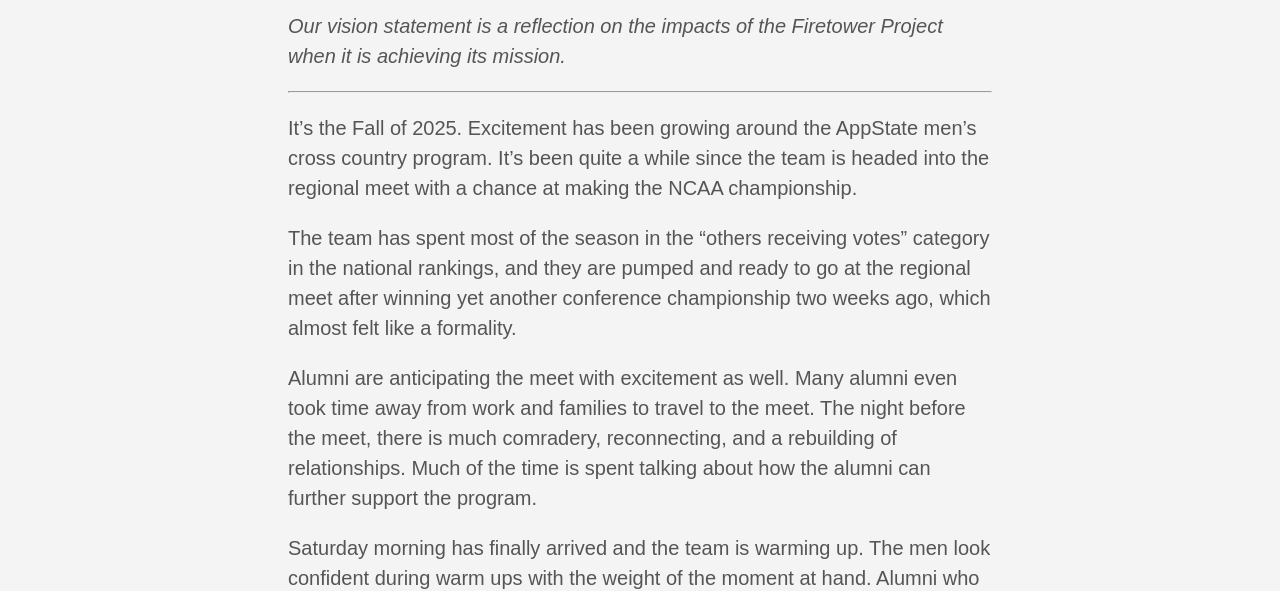
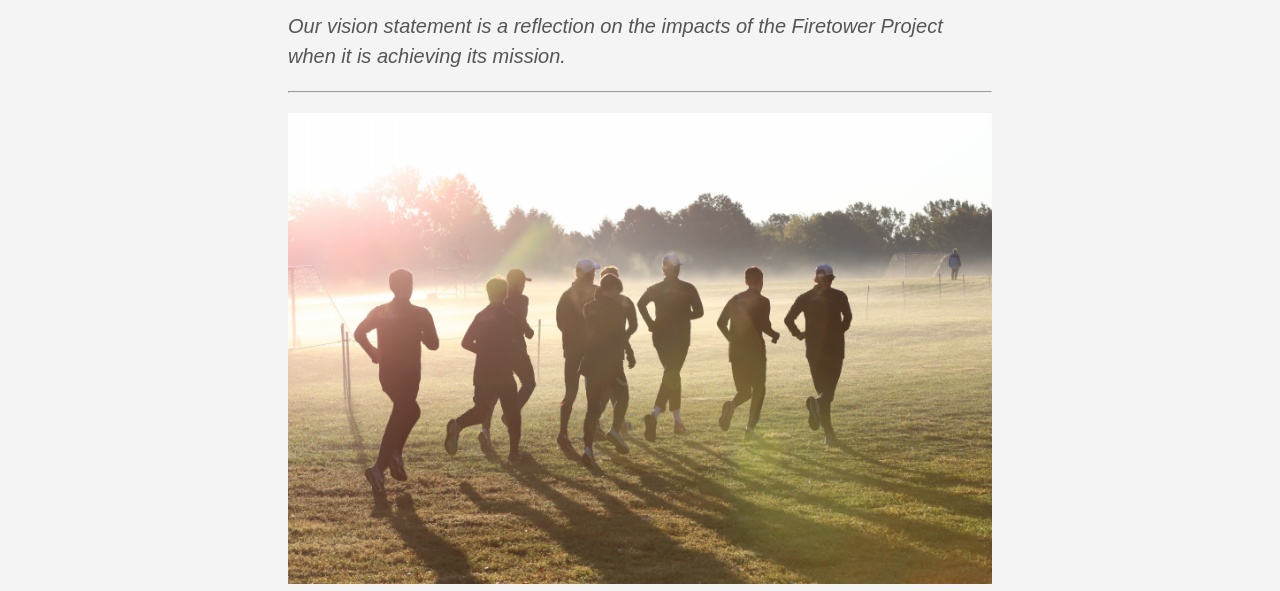
Before and after one commit to firetowerproject/firetowerproject.github.io, a plain HTML site: page vision/index.html in a window 1280 px wide. Shown: the part 240-831 px from the top of the page. Drawn offline with Linux system fonts and the light colour scheme.

Commit message:
Regenerate public
Signed-off-by: James Slagle <jslagle@redhat.com>

```diff
--- a/vision/index.html
+++ b/vision/index.html
@@ -111,6 +111,7 @@ The team has spent most of the season in the &ldquo;others receiving votes&rdquo
         <p><em>Our vision statement is a reflection on the impacts of the Firetower Project
 when it is achieving its mission.</em></p>
 <hr>
+<p><img src="/warmup.png" alt="ASU Men"></p>
 <p>It&rsquo;s the Fall of 2025. Excitement has been growing around the AppState men&rsquo;s
 cross country program. It&rsquo;s been quite a while since the team is headed into
 the regional meet with a chance at making the NCAA championship.</p>
```
Also changed, not shown: warmup.png (added).
